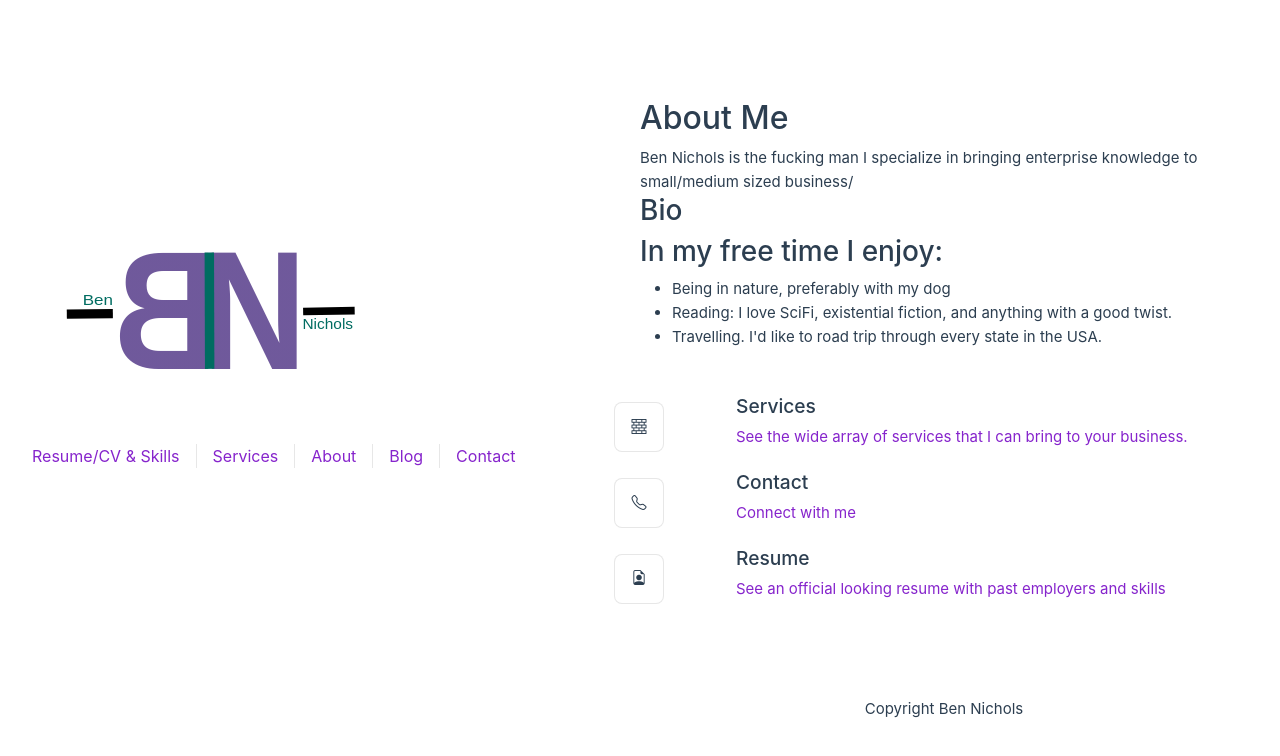
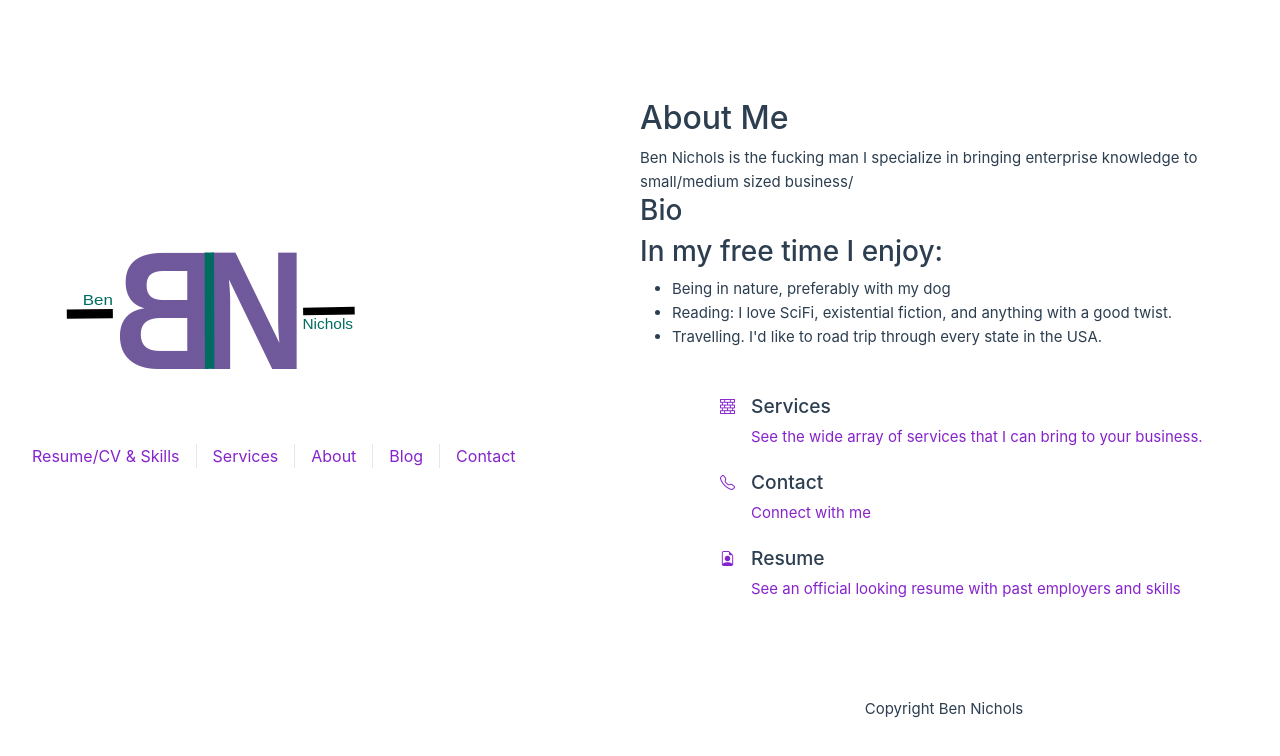
Before and after one commit to bnichs/bnichs-public, a Vue app in the folder bnichs/: page / in a window 1280 px wide. Shown: the top 756 px of the page. Built offline with nearby package versions, Linux system fonts and the light colour scheme.

Commit message:
Remove dupe contact icon

```diff
--- a/bnichs/src/components/WelcomeItem.vue
+++ b/bnichs/src/components/WelcomeItem.vue
@@ -1,8 +1,6 @@
 <template>
   <div class="item">
-    <i>
       <slot name="icon"></slot>
-    </i>
     <div class="details">
       <h3>
         <slot name="heading"></slot>
```
